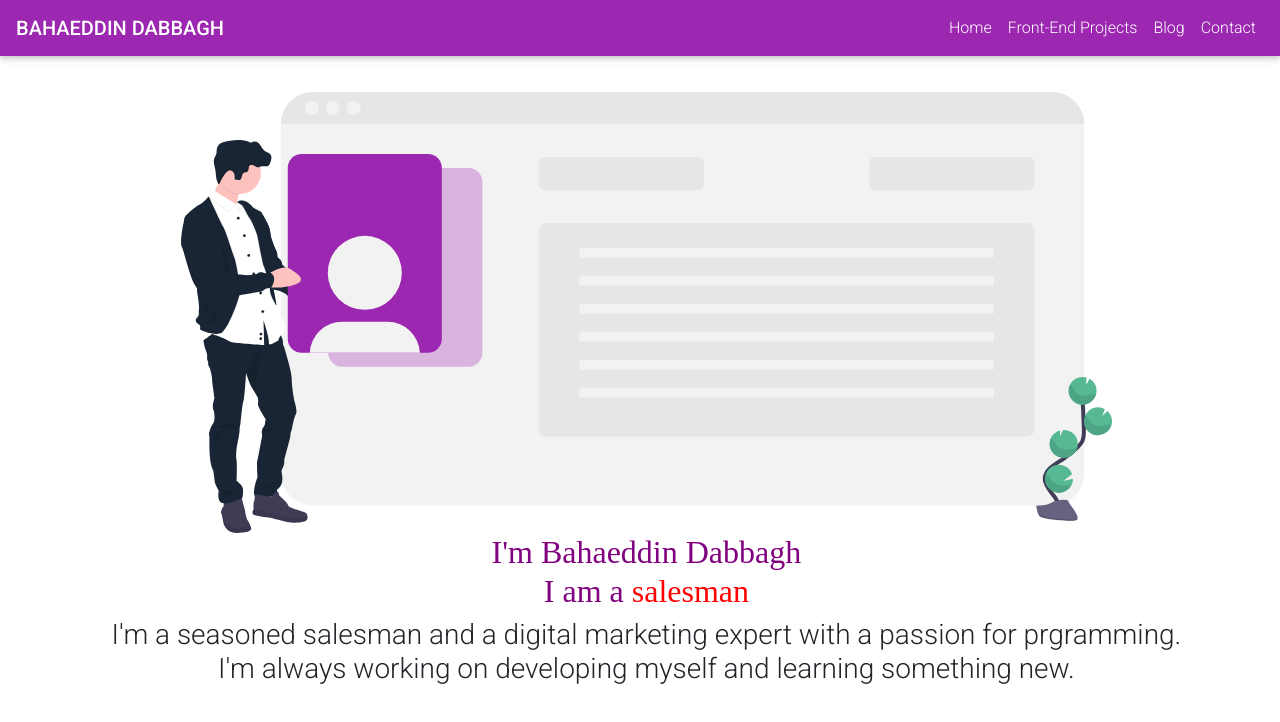
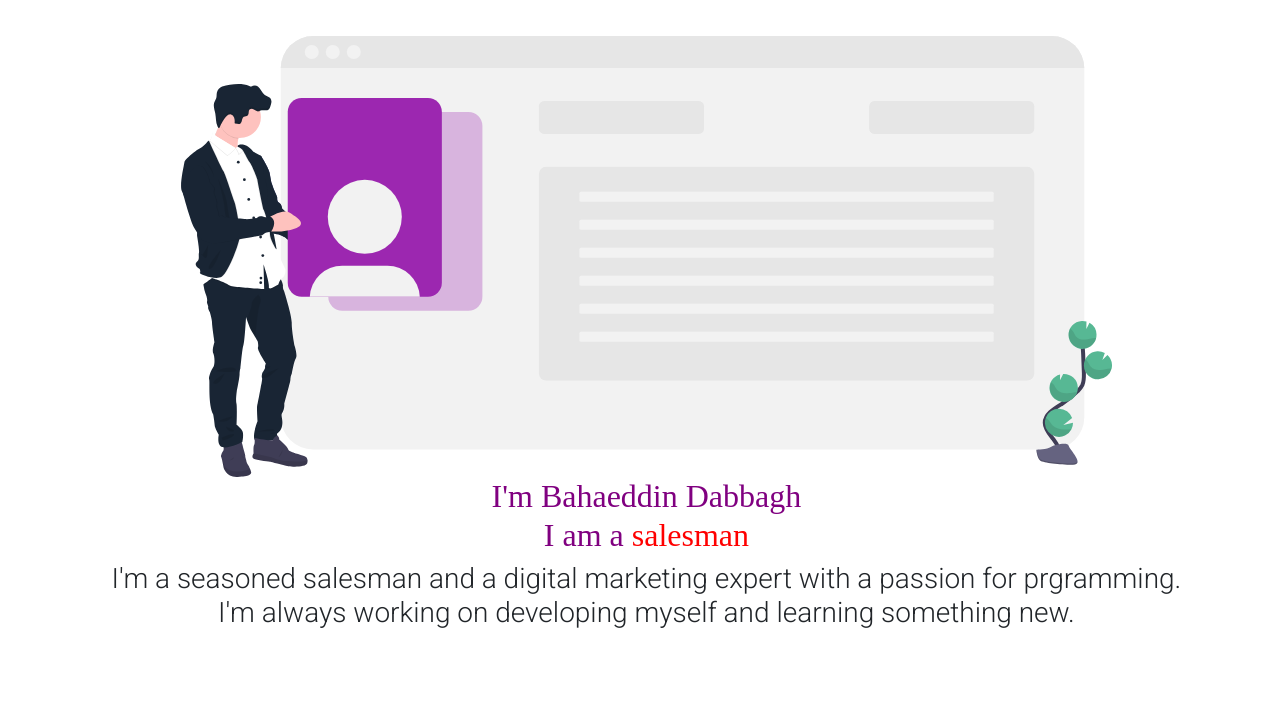
Before and after one commit to bahaadabbagh/Portfolio, a React (Create React App) app: page / in a window 1280 px wide. Shown: the top 722 px of the page. Built offline with nearby package versions, Linux system fonts and the light colour scheme.

Commit message:
fixed router in app

```diff
--- a/src/App.js
+++ b/src/App.js
@@ -13,10 +13,10 @@ function App(props) {
   return (
     <div className="App">
       <Router>
-        <Route path="/" component={Nav} />
-        <Route path="/about" component={About} />
-        <Route path="/contact" component={Contact} />
-        <Route path="/projects" component={Projects} />
+        <Route path="/Portflio/" component={Nav} />
+        <Route path="/Portflio/about" component={About} />
+        <Route path="/Portflio/contact" component={Contact} />
+        <Route path="/Portflio/projects" component={Projects} />
         <Route exact path="/" component={Home} />
       </Router>
     </div>
```
